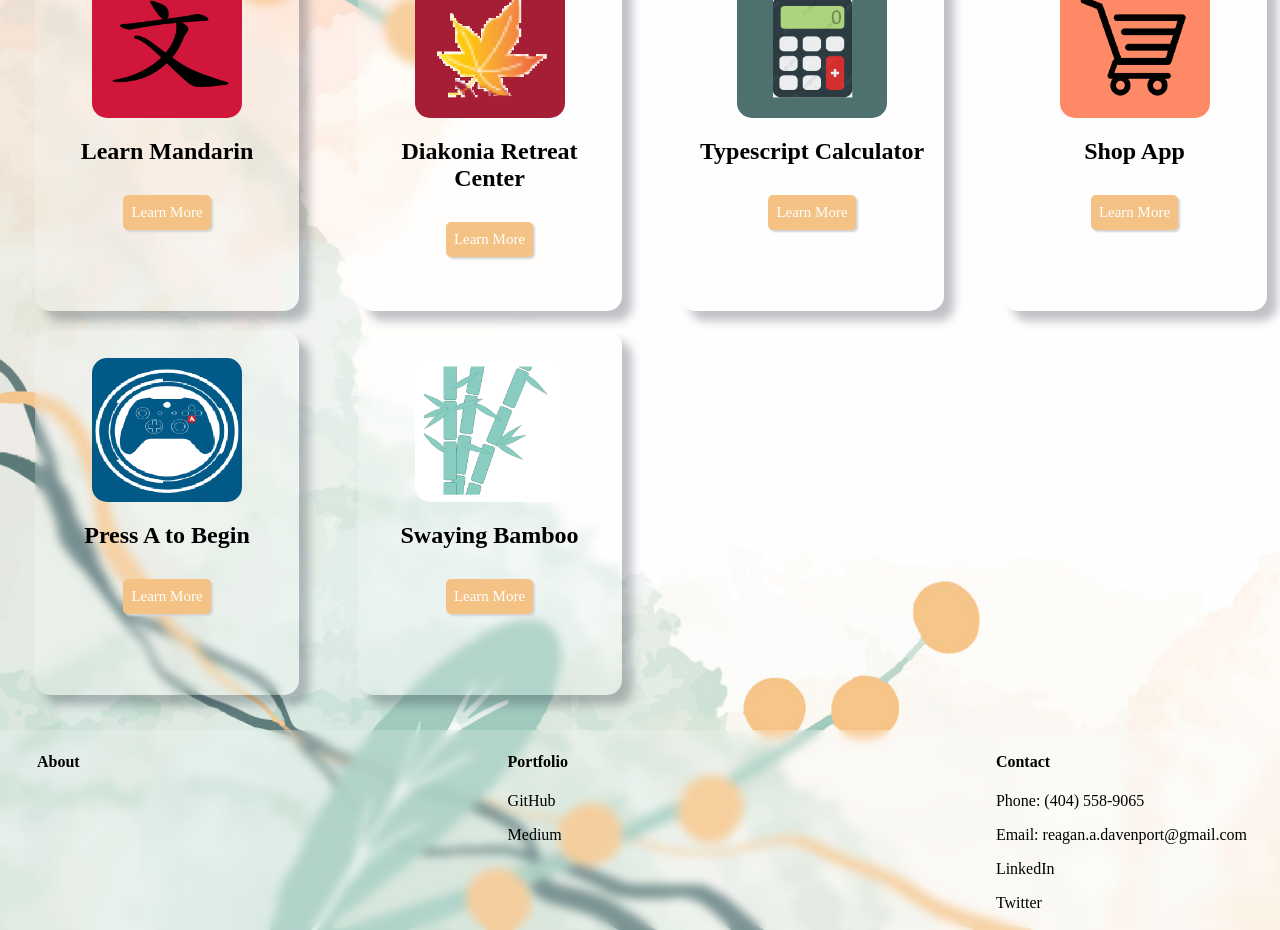
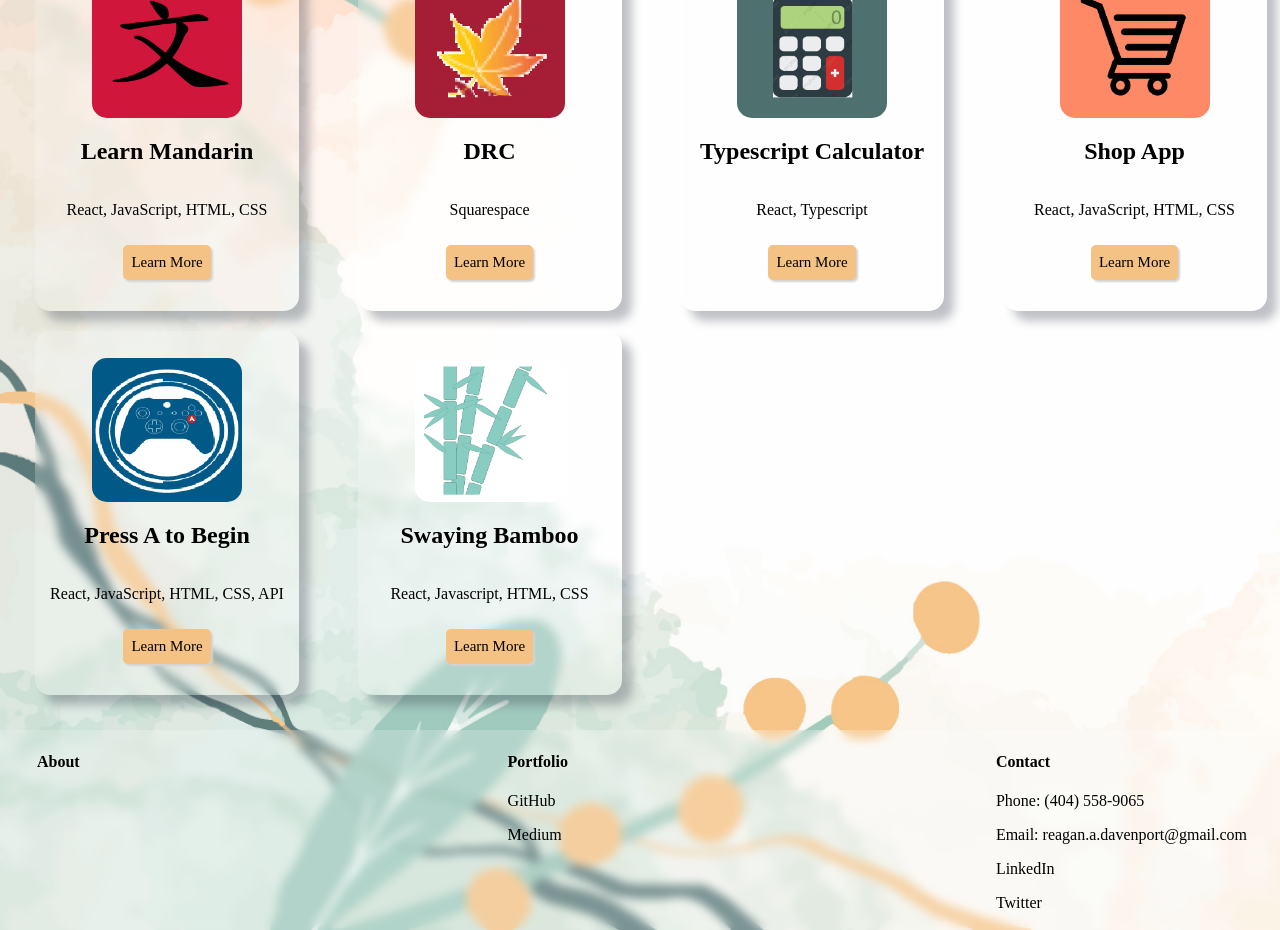
Before and after one commit to ReaganADavenport/Portfolio, a React (Create React App) app: page / in a window 1280 px wide. Shown: the part 1120-2050 px from the top of the page. Built offline with nearby package versions, Linux system fonts and the light colour scheme.

Commit message:
adding descriptions to the cards, as a prop and in the portfolio section, changing the color of the button text, again on the cards

```diff
--- a/src/Components/card/card.css
+++ b/src/Components/card/card.css
@@ -25,7 +25,7 @@ button{
     border: 2px solid #F4C285;
     border-radius: 5px;
     box-shadow: 2px 2px 2px lightgrey;
-    color: white;
+    color: black;
     cursor: pointer;
     font-family: 'Vesper Libre', serif;
     font-size: 15px;
@@ -36,5 +36,5 @@ button{
 button:hover{
     background-color: #FEFEFE;
     border: 2px solid #F4C285;
-    color:#F4C285;
+    color: black;
 }
--- a/src/Components/card/card.js
+++ b/src/Components/card/card.js
@@ -5,7 +5,7 @@ import './card.css';
 
 class Card extends Component {
   render(){
-    const { projectImage, projectName} = this.props;
+    const { projectImage, projectName, projectDescript} = this.props;
 
     return(
         <div className="Card">
@@ -14,6 +14,8 @@ class Card extends Component {
 
           <h2>{projectName}</h2>
 
+          <p>{projectDescript}</p>
+
           <button type='button'>Learn More</button>
         </div>
     )
--- a/src/Components/portfolio/portfolio.js
+++ b/src/Components/portfolio/portfolio.js
@@ -16,12 +16,12 @@ const Portfolio = () => {
         <div className="Porty">
             <h1>Hi, I'm The Portfolio!</h1>
             <div className='Gallery'>
-                <Card projectImage={wen} projectName="Learn Mandarin"></Card>
-                <Card projectImage={leaf} projectName="Diakonia Retreat Center"></Card>
-                <Card projectImage={calc} projectName="Typescript Calculator"></Card>
-                <Card projectImage={cart} projectName="Shop App"></Card>
-                <Card projectImage={press} projectName="Press A to Begin"></Card>
-                <Card projectImage={bamboo} projectName="Swaying Bamboo"></Card>
+                <Card projectImage={wen} projectName="Learn Mandarin" projectDescript="React, JavaScript, HTML, CSS"></Card>
+                <Card projectImage={leaf} projectName="DRC" projectDescript="Squarespace"></Card>
+                <Card projectImage={calc} projectName="Typescript Calculator" projectDescript="React, Typescript"></Card>
+                <Card projectImage={cart} projectName="Shop App" projectDescript="React, JavaScript, HTML, CSS"></Card>
+                <Card projectImage={press} projectName="Press A to Begin" projectDescript="React, JavaScript, HTML, CSS, API"></Card>
+                <Card projectImage={bamboo} projectName="Swaying Bamboo" projectDescript="React, Javascript, HTML, CSS"></Card>
             </div>
 
         </div>
```
